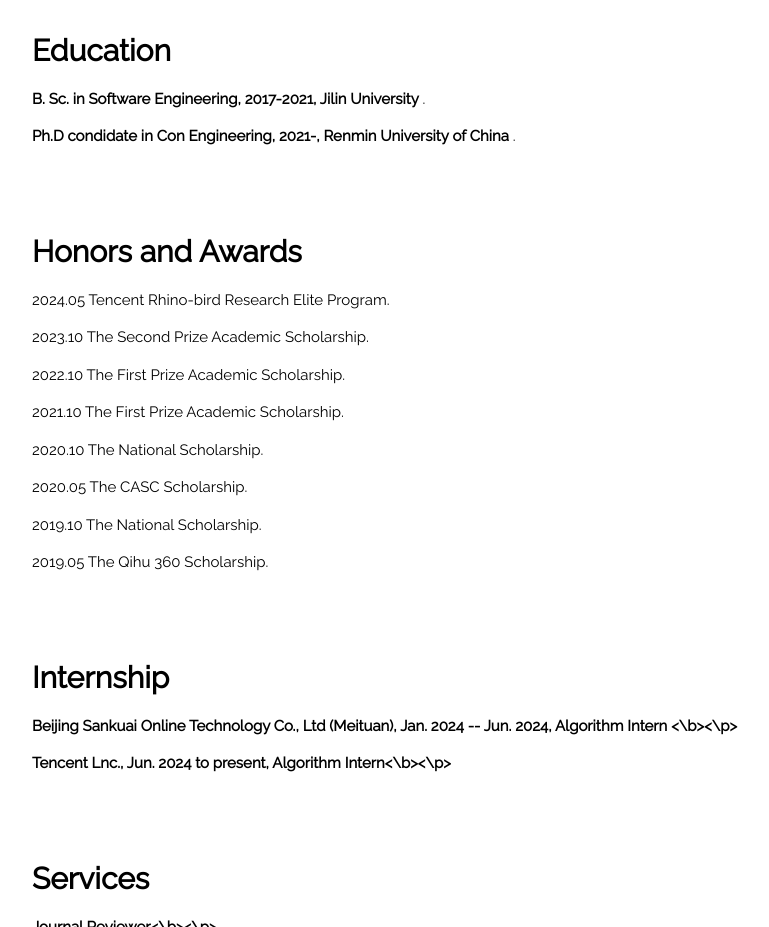
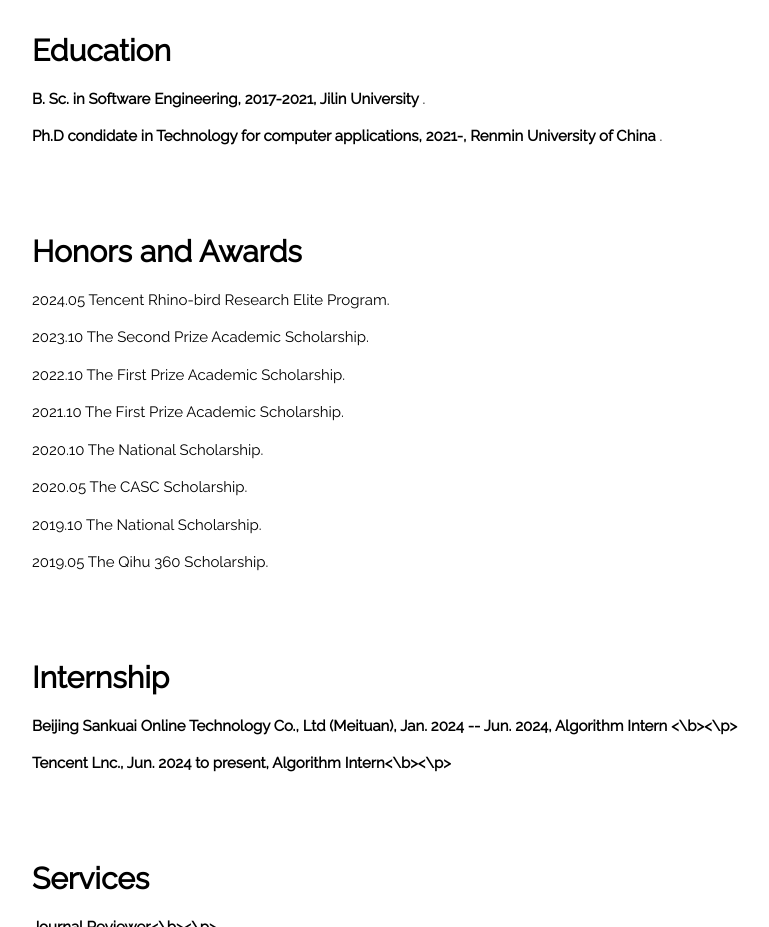
Before and after one commit to FengxinLee/FengxinLI.github.io, a plain HTML site: page index.html in a window 1280 px wide. Shown: the part 1020-1947 px from the top of the page, without its empty margins (292-1061 px from the left). Drawn offline with nearby package versions, Linux system fonts and the light colour scheme.

Commit message:
Update index.html

```diff
--- a/index.html
+++ b/index.html
@@ -126,7 +126,7 @@ body,h1,h2,h3,h4,h5,h6 {font-family: "Raleway", sans-serif}
       <p><b>B. Sc. in Software Engineering, 2017-2021, Jilin University </b>.  </p>
 
 
-      <p><b>Ph.D condidate in Con Engineering, 2021-, Renmin University of China </b>.  </p>
+      <p><b>Ph.D condidate in Technology for computer applications, 2021-, Renmin University of China </b>.  </p>
 
 
   </div>
```
